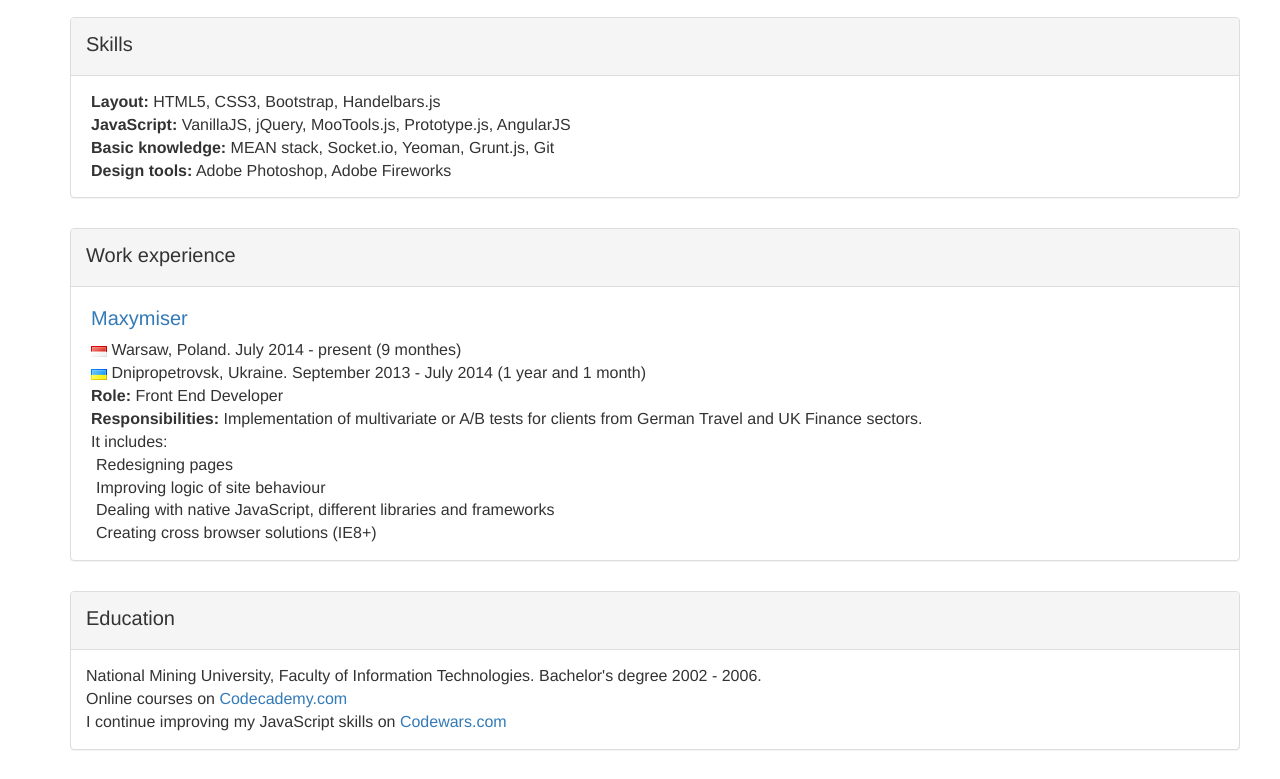
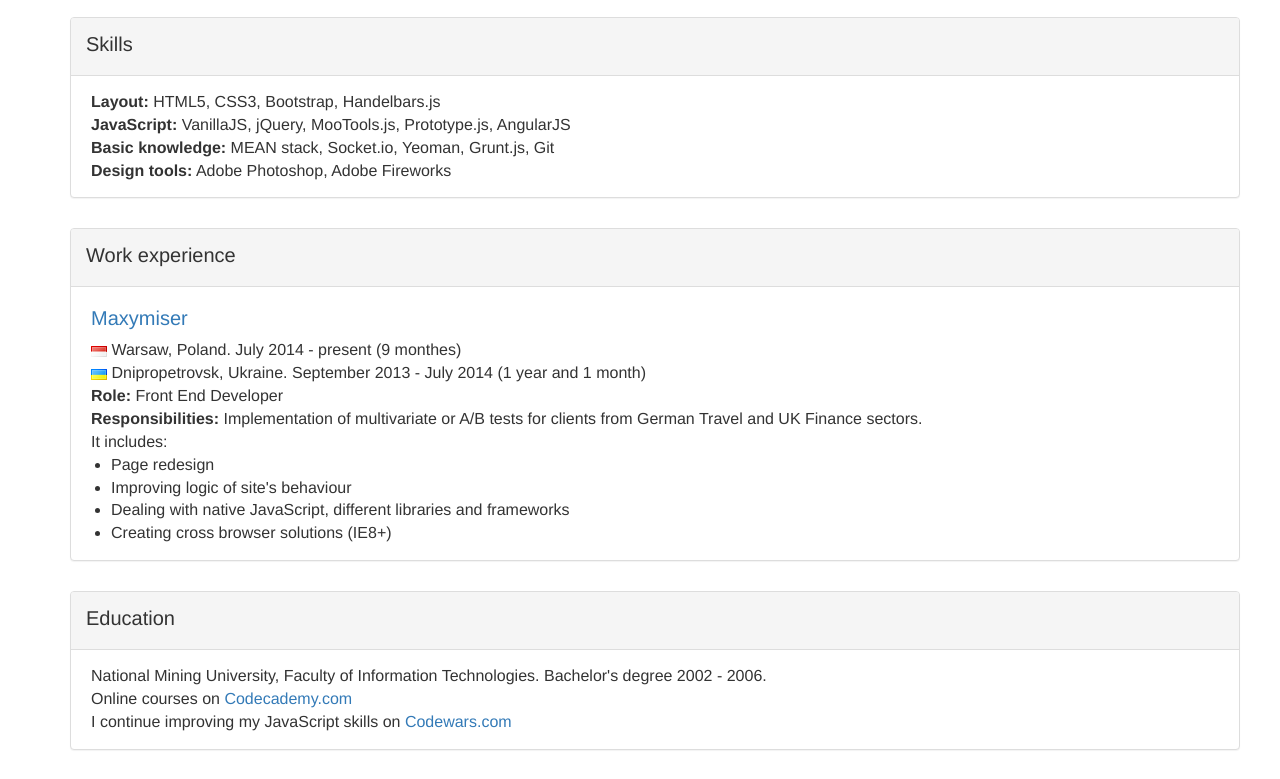
Before and after one commit to Reshetnyak/reshetnyak.github.io, a plain HTML site: page index.html in a window 1280 px wide. Shown: the part 159-938 px from the top of the page. Drawn offline with Linux system fonts and the light colour scheme.

Commit message:
css and html change

```diff
--- a/css/main.css
+++ b/css/main.css
@@ -32,3 +32,9 @@ p{
 section{
 	margin-bottom: 10px;
 }
+.experience-container ul {
+  padding-left: 20px;
+}
+.experience-container ul li {
+  list-style: disc;
+}
--- a/index.html
+++ b/index.html
@@ -72,8 +72,8 @@
 								<div>
 									<p>It includes:</p>
 									<ul>
-										<li>Redesigning pages</li>
-										<li>Improving logic of site behaviour</li>
+										<li>Page redesign</li>
+										<li>Improving logic of site's behaviour</li>
 										<li>Dealing with native JavaScript, different libraries and frameworks</li>
 										<li>Creating cross browser solutions (IE8+)</li>
 									</ul>
@@ -89,7 +89,7 @@
 						<h3>Education</h3>
 					</div>
 					<div class="panel-body">
-						<div class="mg-left-15">
+						<div class="mg-left-5">
 							<p>
 								National Mining University, Faculty of Information Technologies.
 								Bachelor's degree 2002 - 2006.
```
